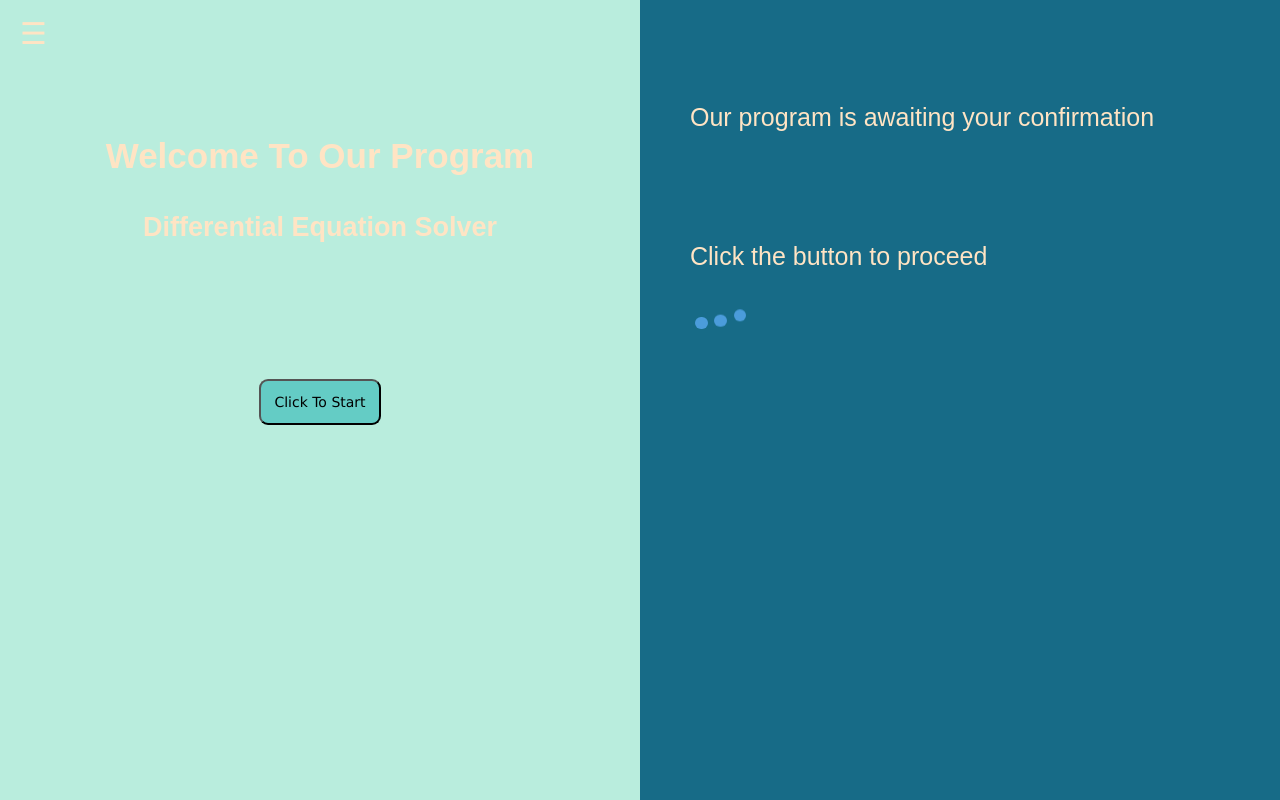
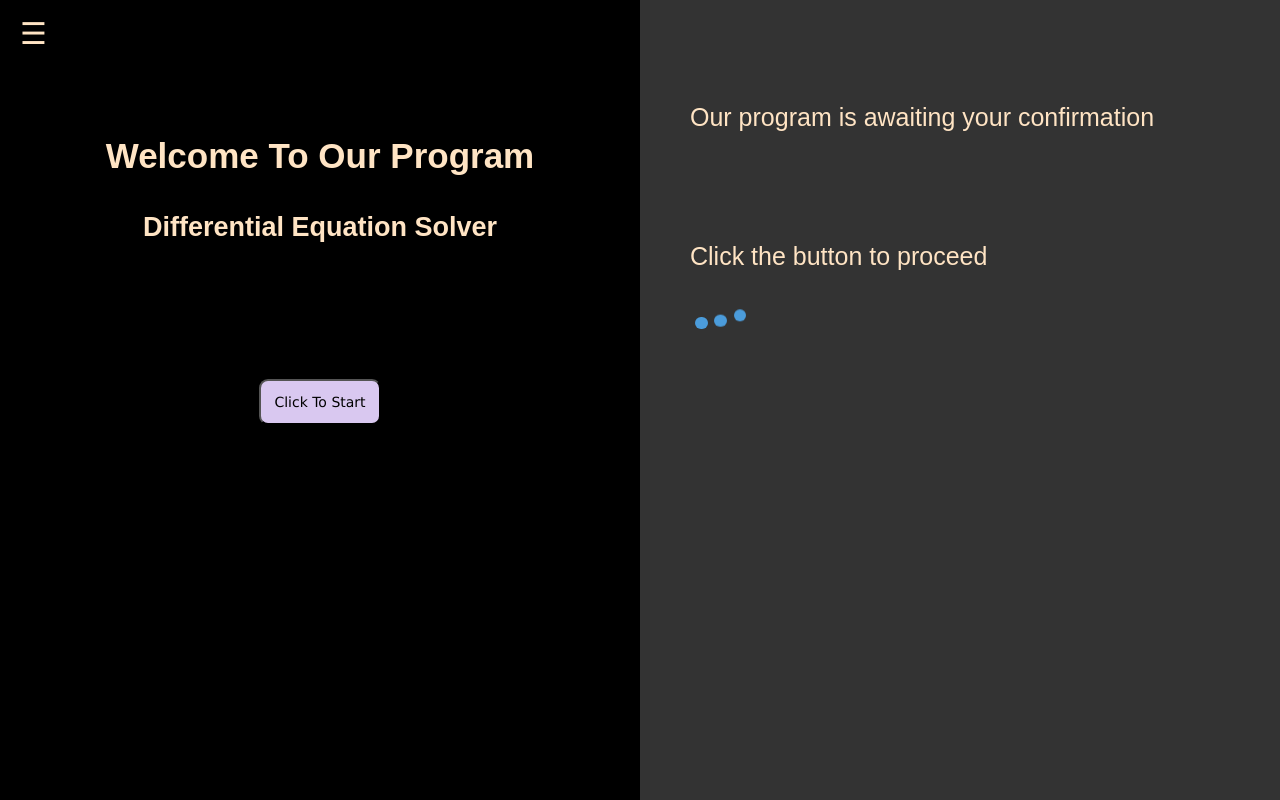
Before and after one commit to hirok121/NonExactODEsolver, a Flask app: page / in a window 1280 px wide. Run offline with Flask 3, Linux system fonts and the light colour scheme; some web fonts are replaced.

Commit message:
Revert "unneccessary"
This reverts commit 15f992df6f3e779f21c40cea1a7eb9ecb5a29cd2.

```diff
--- a/static/styles.css
+++ b/static/styles.css
@@ -11,7 +11,7 @@
 
 .welcomediv {
     width: 50%;
-    background-color: #B9EDDD;
+    background-color: black;
     color: bisque;
     min-height: 100vh;
     text-align: center;
@@ -31,7 +31,7 @@
 
 .solutionDiv {
     width: 50%;
-    background-color: #176B87;
+    background-color: rgba(0, 0, 0, 0.8);
     color: bisque;
     min-height: 100vh;
     text-align: center;
@@ -43,7 +43,7 @@
 
 .waitingdiv {
     width: 50%;
-    background-color:#176B87;
+    background-color: rgba(0, 0, 0, 0.8);
     color: bisque;
     min-height: 100vh;
     text-align: left;
@@ -67,7 +67,7 @@
 .cross {
     font-size: 18px;
     text-align: center;
-    background-color: #64CCC5;
+    background-color: rgb(217, 200, 240);
     padding: 2px;
     border: 2px solid white;
     border-radius: 4px;
@@ -114,7 +114,7 @@
 
 .buttonDeafult {
     font-size: 14px;
-    background-color: #64CCC5;
+    background-color: #d9c8f0;
     padding: 13px;
     margin: 20px 20px 20px 20px;
     /* border: 2px solid black; */
@@ -123,7 +123,7 @@
     font-style: bold;
 }
 .buttonDeafult:hover {
-    background-color: #176B87;
+    background-color: #b68deb;
 }
 
 #solve {
```
Also changed, not shown: templates/copy.html (+3 -8 lines).
